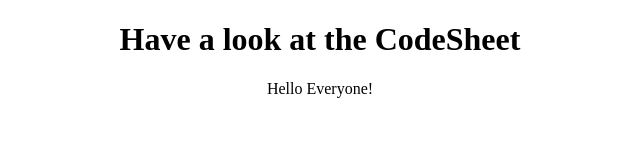
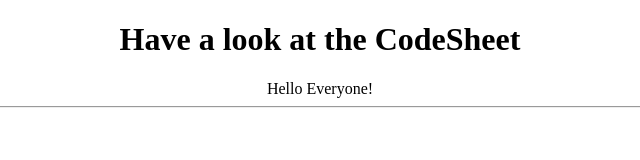
Before and after one commit to HarsiratSinghJouhal/HarsiratSinghJouhal.github.io, a plain HTML site: page index.html in a window 1280 px wide. Shown: the whole page, without its empty margins (320-960 px from the left). Drawn offline with Linux system fonts and the light colour scheme.

Commit message:
Update index.html

```diff
--- a/index.html
+++ b/index.html
@@ -9,7 +9,7 @@
     <body align = "center">
         <h1>Have a look at the CodeSheet</h1>
         Hello Everyone!
-        <br>
+        <hr><br>
         <object class="pdf"
             data=
 "file://CS50CodeSheet.pdf"
```
